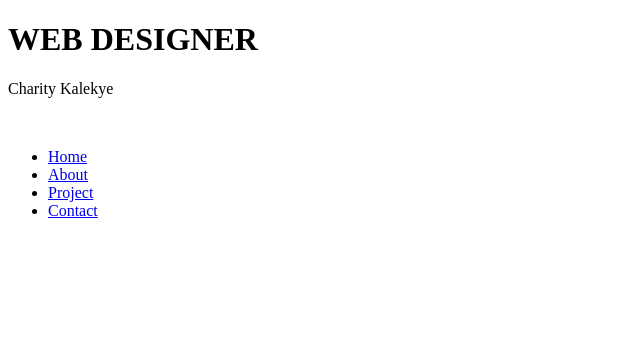
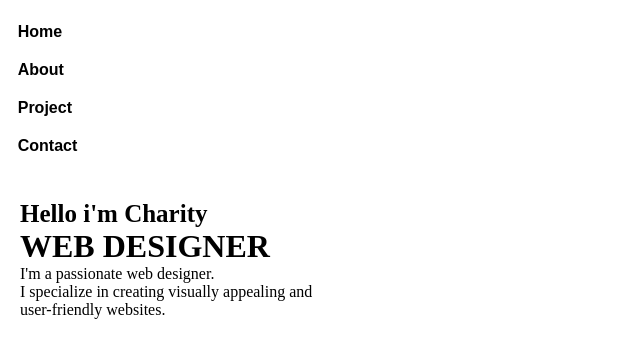
Before and after one commit to Charity-001-byte/Portfolio, a plain HTML site: page index.html in a window 1280 px wide. Shown: the whole page, without its empty margins (0-640 px from the left). Drawn offline with Linux system fonts and the light colour scheme.

Commit message:
added class info

```diff
--- a/index.html
+++ b/index.html
@@ -7,17 +7,25 @@
     <link rel="stylesheet" href="styles.css">
 </head>
 <body>
-        <h1>WEB DESIGNER</h1>
-        <p>Charity Kalekye</p>
+       <div class="main">
+<div class="nav">
+    <img src="" alt="" class="logo">
 
-    <img src="" alt="">
-    <nav>
+
         <ul>
             <li><a href="#home">Home</a></li>
             <li><a href="#about">About</a></li>
             <li><a href="#project">Project</a></li>
             <li><a href="#contact">Contact</a></li>
         </ul>
-    </nav>
+</div>
+       </div>
+
+       <div class="info">
+        <h3>Hello i'm Charity</h3>
+        <h1>WEB DESIGNER</h1>
+        <p>I'm a passionate web designer.<br> I specialize in creating visually appealing and <br> user-friendly websites.</p>
+       </div>
+
 </body>
 </html>
--- a/styles.css
+++ b/styles.css
@@ -0,0 +1,61 @@
+*{
+    margin: 0;
+    padding: 0;
+}
+
+.main{
+    width: 100%;
+    background-position: center;
+    background-size: cover;
+    /* height: 100vh; */
+    position: relative;
+    font-family: sans-serif;
+}
+.nav .logo{
+    width: 160px;
+    cursor: pointer;
+    margin-top: 3%;
+    margin-left: 2%;
+}
+
+.nav {
+    width: 86px;
+    display: flex;
+    margin: 0;
+    padding: 15px 0;
+    align-items: center;
+    justify-content: space-between;
+}
+ul{
+    margin-top: -2%;
+}
+ul li{
+    list-style: none;
+    display: inline-block;
+    padding: 10px 16px;
+}
+
+ul li a{
+    font-size: 16px;
+    font-weight: bold;
+    text-decoration: none;
+    color: black;
+}
+
+ul li a:hover{
+color: white;
+}
+
+.info{
+    margin-top: 20px;
+    margin-left: 20px;
+}
+
+.info h3{
+    font-size: 25px;
+    color: black;
+}
+info h2{
+    font-size: 5px;
+    letter-spacing: 2px;
+}
```
Also changed, not shown: laptop.jpg (added), purple.jpg (added), whitesmoke.jpg (added).
